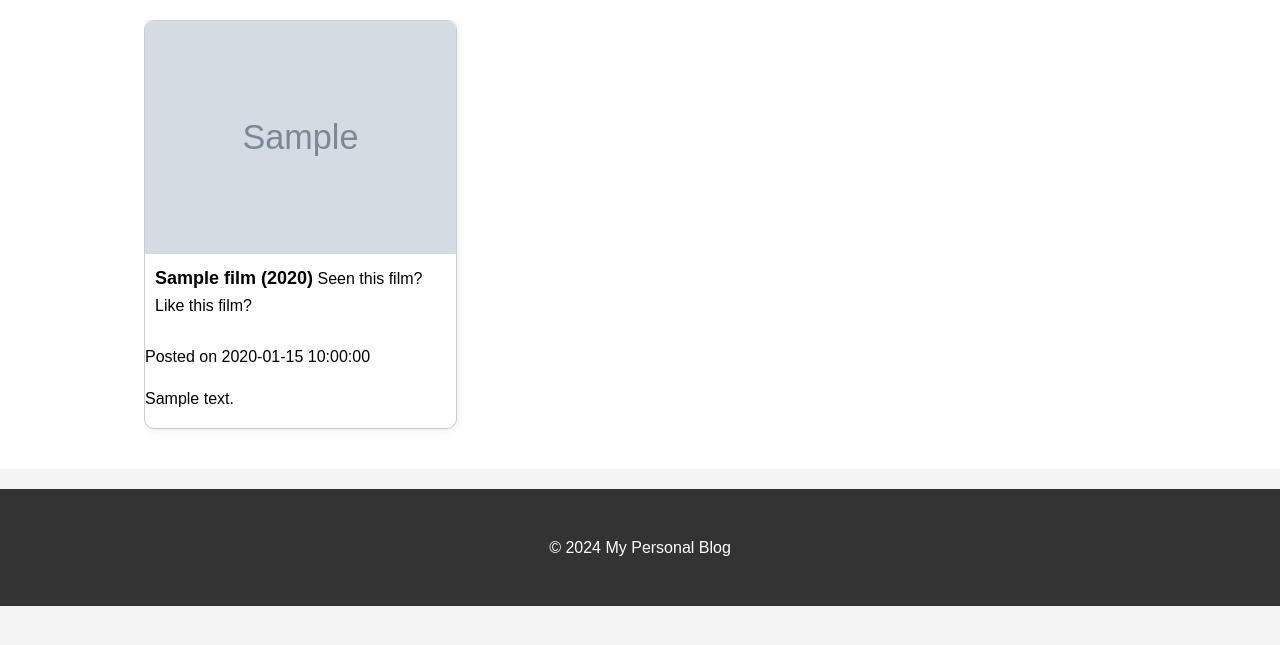
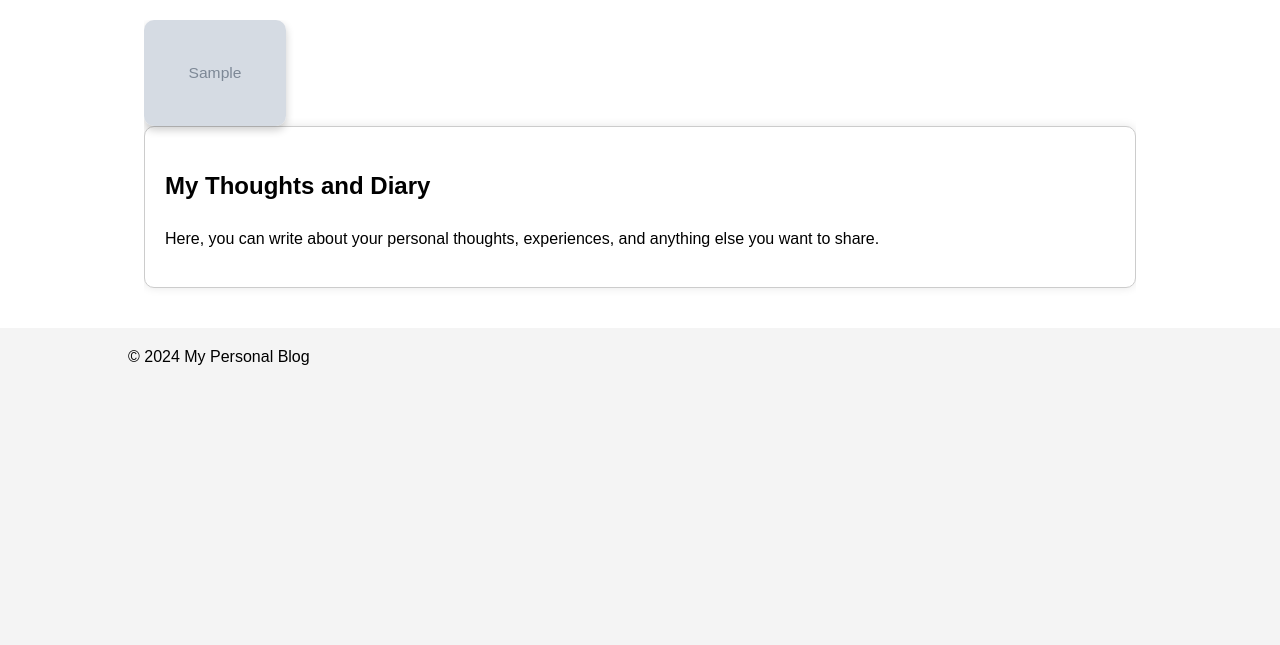
Before and after one commit to wingsofdesire404/wingsofdesire404.github.io, a Flask app: template templates/index.html in a window 1280 px wide. Shown: the part 127-772 px from the top of the page. Run offline with Flask 3, Linux system fonts and the light colour scheme; the template is opened without the code that fills it: most values are stand-ins (such as "Sample title", 1, 10 or a date in 2020); grey boxes marked "Sample" are stand-in pictures.

Commit message:
final version

```diff
--- a/app.py
+++ b/app.py
@@ -6,7 +6,7 @@ app = Flask(__name__)
 
 # Load the CSV file
 df = pd.read_csv('./static/images/review.csv')
-print(df)
+
 # Route for the homepage
 @app.route('/')
 def index():
--- a/static/styles.css
+++ b/static/styles.css
@@ -54,49 +54,47 @@ main {
 .post-wrapper {
     display: flex;
     flex-wrap: wrap;
-    gap: 20px;
+    gap: 0; /* Remove the gap between articles */
+    justify-content: flex-start; /* Align items to start */
 }
 
-article {
+.post-wrapper article {
+    width: 14.2857%; /* Ensure each article takes up one-third of the container */
+    padding: 0;
+    margin: 0;
+    display: flex;
+    justify-content: center;
+    align-items: center;
+}
+
+.poster {
+    width: 100%; /* Ensure the poster image fills the article */
+    height: auto;
+    display: block;
+    border-radius: 10px;
+    box-shadow: 0 4px 8px rgba(0, 0, 0, 0.2);
+    transition: transform 0.2s ease, box-shadow 0.2s ease;
+}
+
+.poster:hover {
+    transform: scale(1.05);
+    box-shadow: 0 8px 16px rgba(0, 0, 0, 0.2);
+}
+
+.diary-section {
     background: #fff;
     border: 1px solid #ccc;
     border-radius: 10px;
     box-shadow: 0 0 10px rgba(0, 0, 0, 0.1);
-    overflow: hidden;
-    width: calc(33.333% - 20px);
+    padding: 20px;
     margin-bottom: 20px;
 }
 
-article a {
-    display: block;
-    width: 100%;
-    height: auto;
-}
-
-.poster {
-    width: 100%;
+.review_poster {
+    width: 25%; /* Ensure the poster image fills the article */
     height: auto;
     display: block;
+    border-radius: 10px;
+    box-shadow: 0 4px 8px rgba(0, 0, 0, 0.2);
+    transition: transform 0.2s ease, box-shadow 0.2s ease;
 }
-
-.post-meta {
-    padding: 10px;
-}
-
-.frame-title {
-    font-size: 18px;
-    font-weight: bold;
-}
-
-.overlay,
-.overlay-actions {
-    display: none; /* Update these as needed for your overlay functionality */
-}
-
-footer {
-    background: #333;
-    color: #fff;
-    text-align: center;
-    padding: 30px 0;
-    margin-top: 20px;
-}
--- a/templates/index.html
+++ b/templates/index.html
@@ -25,34 +25,16 @@
             <div class="post-wrapper">
                 {% for film in films %}
                 <article>
-                    <a href="#">
+                    <a href="{{ url_for('review', film_id=loop.index0) }}">
                         <img src="{{ url_for('static', filename=film['images']) }}" alt="{{ film['title'] }} Poster" class="poster">
                     </a>
-                    <div class="post-meta">
-                        <span class="frame-title">{{ film['title'] }} ({{ film['year'] }})</span>
-                        <span class="overlay"></span>
-                        <span class="overlay-actions js-film-options -w150" style="display: inline;">
-                            <span class="film-watch-link-target" data-film-id="51781">
-                                <span class="film-watch-link">
-                                    <span class="has-icon icon-16 icon-watch ajax-click-action" data-action="/film/{{ film,['title'] }}/mark-as-watched/">
-                                        <span class="replace icon"></span>Seen this film?
-                                    </span>
-                                </span>
-                            </span>
-                            <span class="like-link-target" data-likeable-uid="film:51781">
-                                <span class="like-link">
-                                    <span class="has-icon icon-16 ajax-click-action icon-like" data-action="/s/film:51781/like/" data-recaptcha-action="film_like">
-                                        <span class="icon"></span>Like this film?
-                                    </span>
-                                </span>
-                            </span>
-                            <span class="replace menu-link icon"></span>
-                        </span>
-                    </div>
-                    <p>Posted on {{ film['date'] }}</p>
-                    <p>{{ film['review'] }}</p>
                 </article>
                 {% endfor %}
+            </div>
+            <div class="diary-section">
+                <h2>My Thoughts and Diary</h2>
+                <p>Here, you can write about your personal thoughts, experiences, and anything else you want to share.</p>
+                <!-- Add more content as needed -->
             </div>
         </div>
     </main>
```
Also changed, not shown: templates/review.html (added, +39 -0 lines), static/Richard-Jewell.webp (renamed from static/Richard-Jewel.webp), static/beautiful-mind.webp (added), static/dark-water.webp (renamed from static/dark-waters.webp), static/images/review.csv, 2 other files.
